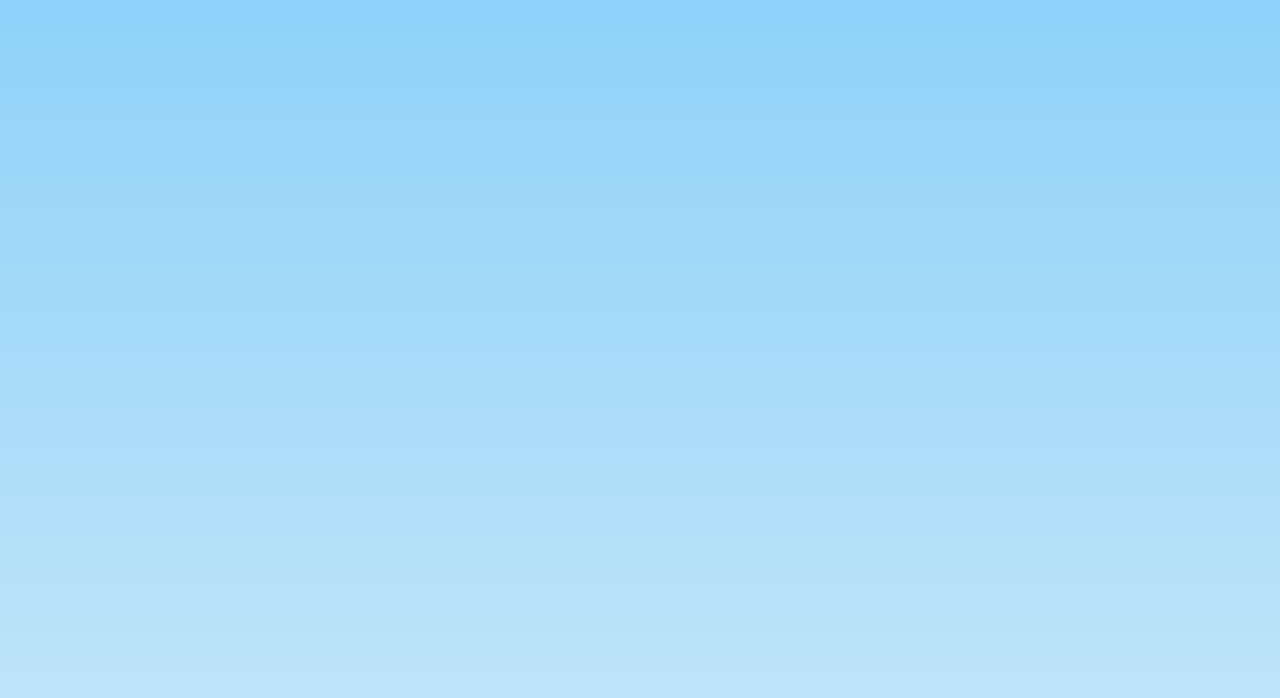
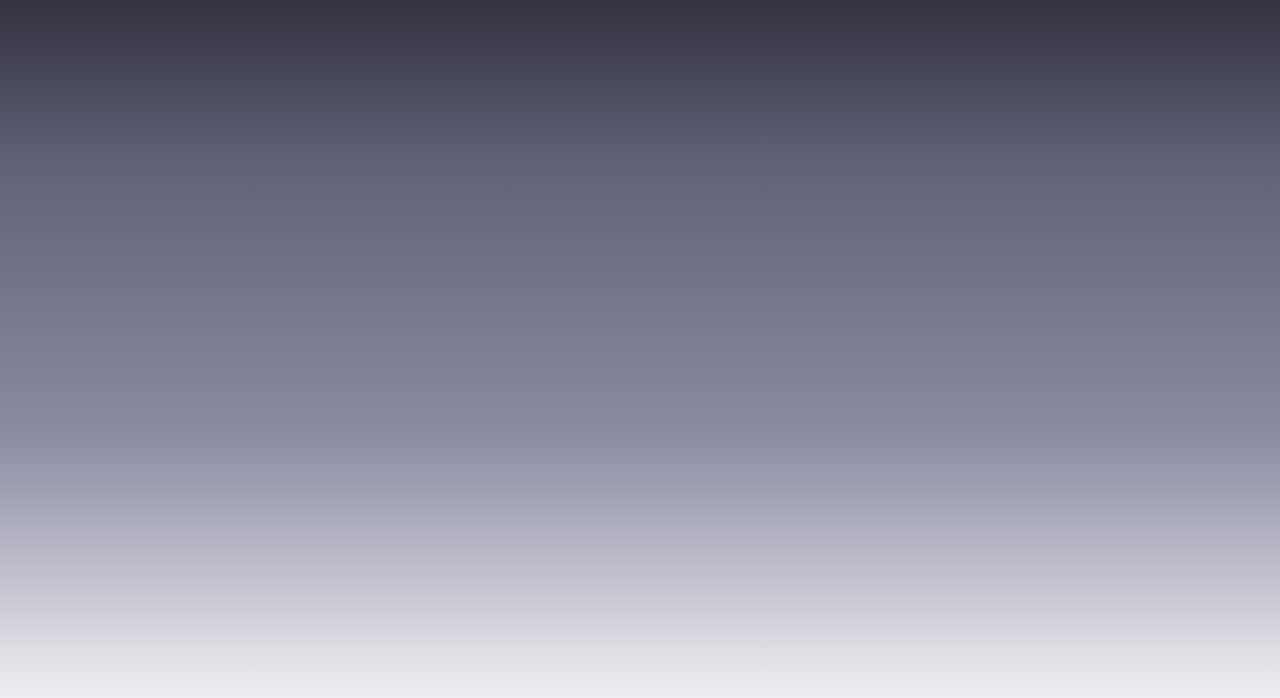
Before and after one commit to JohnJoseph2007/JohnJoseph, a plain HTML site: page index.html in a window 1280 px wide. Shown: the part 102-800 px from the top of the page. Drawn offline with Linux system fonts and the light colour scheme.

Commit message:
Update index.html

```diff
--- a/index.html
+++ b/index.html
@@ -6,7 +6,7 @@
     <meta http-equiv="X-UA-Compatible" content="IE=edge">
     <meta name="viewport" content="width=device-width, initial-scale=1.0">
     <title>John Joseph</title>
-    <link rel="stylesheet" type="text/css" href="stylepokemon.css"/>
+    <link rel="stylesheet" type="text/css" href="style.css"/>
 </head>
 <body>
     <header>
```
